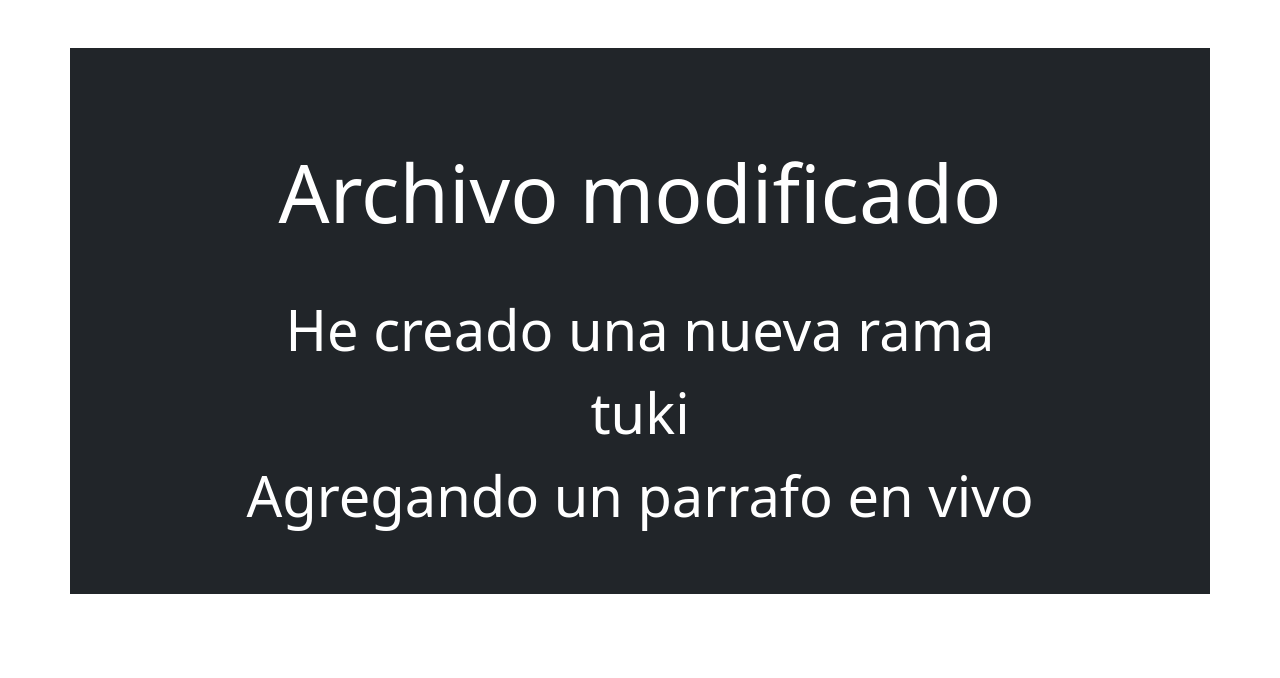
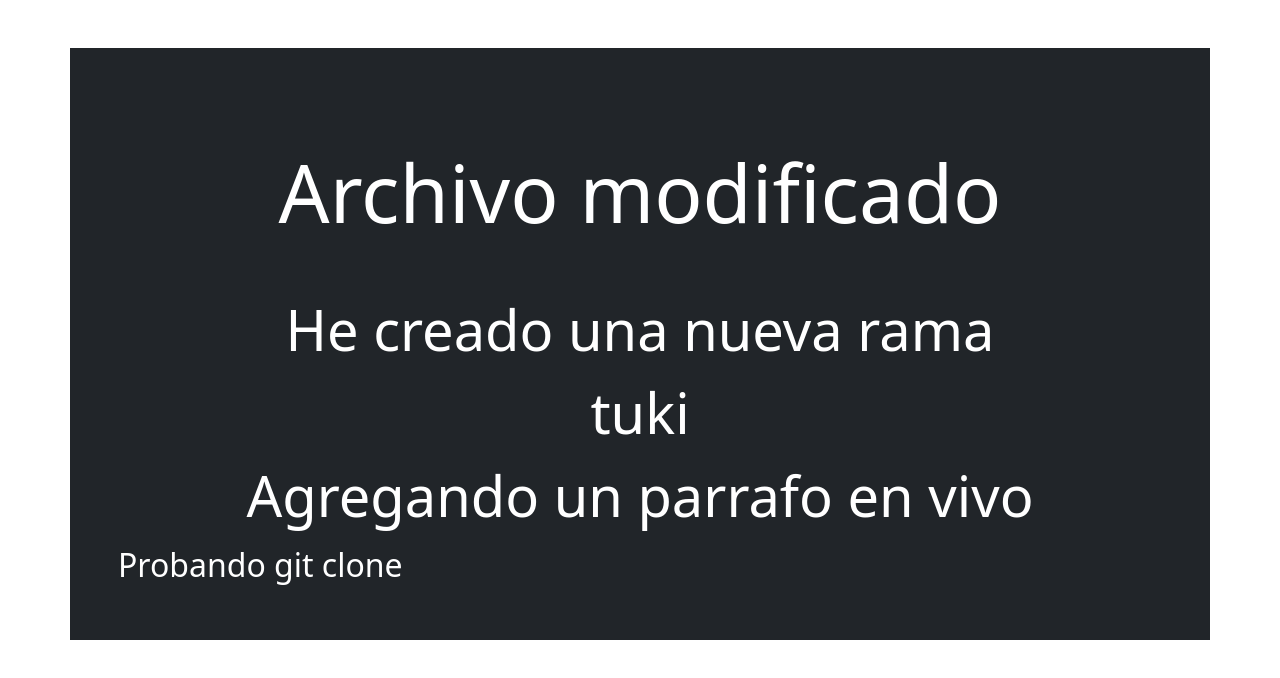
Before and after one commit to feralarcon1995/primer_repo, a plain HTML site: page index.html in a window 1280 px wide. Drawn offline with nearby package versions, Linux system fonts and the light colour scheme.

Commit message:
clonando el repo

```diff
--- a/index.html
+++ b/index.html
@@ -21,6 +21,7 @@
         <p class="display-4 text-center">He creado una nueva rama</p>
         <p class="display-4 text-center">tuki</p>
         <p class="display-4 text-center">Agregando un parrafo en vivo</p>
+        <h2>Probando git clone</h2>
     </section>
 
     <!-- script de boostrap -->
```
